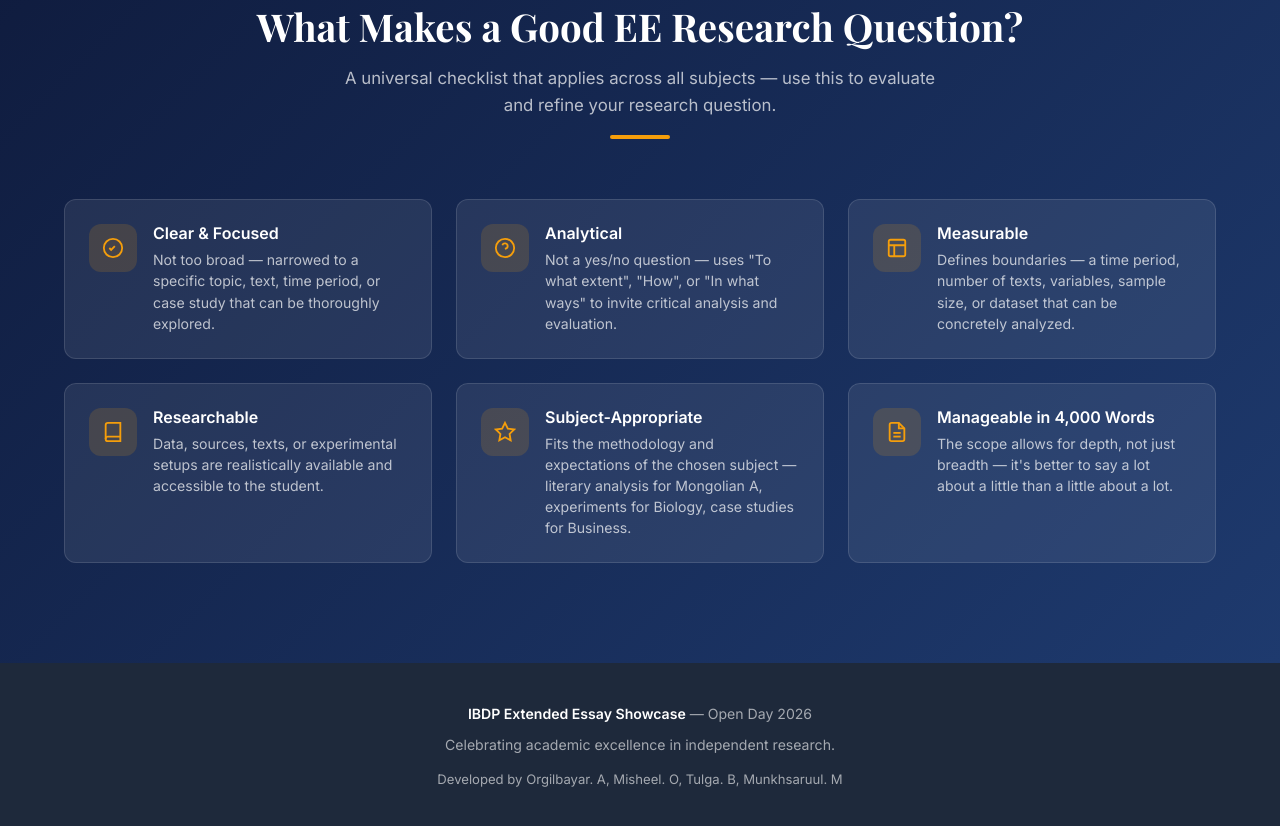
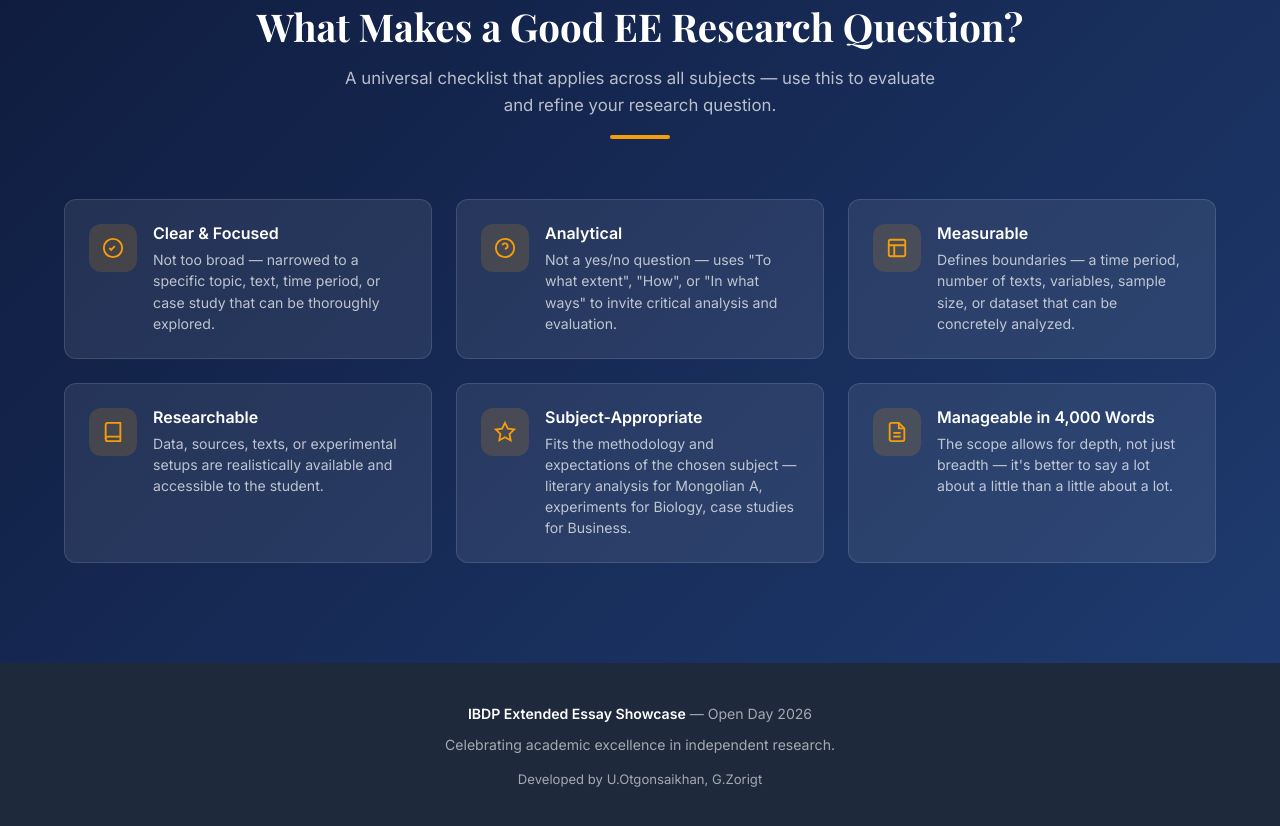
Before and after one commit to zorigt0721-ict/ee-showcase, a plain HTML site: page index.html in a window 1280 px wide. Shown: the part 8506-9332 px from the top of the page. Drawn offline with nearby package versions, Linux system fonts and the light colour scheme.

Commit message:
Update footer developer credits

```diff
--- a/index.html
+++ b/index.html
@@ -1279,7 +1279,7 @@
     <div class="container">
         <p><strong>IBDP Extended Essay Showcase</strong> — Open Day 2026</p>
         <p style="margin-top:8px;">Celebrating academic excellence in independent research.</p>
-        <p style="margin-top:12px; font-size:0.82rem;">Developed by Orgilbayar. A, Misheel. O, Tulga. B, Munkhsaruul. M</p>
+        <p style="margin-top:12px; font-size:0.82rem;">Developed by U.Otgonsaikhan, G.Zorigt</p>
     </div>
 </footer>
 
```
